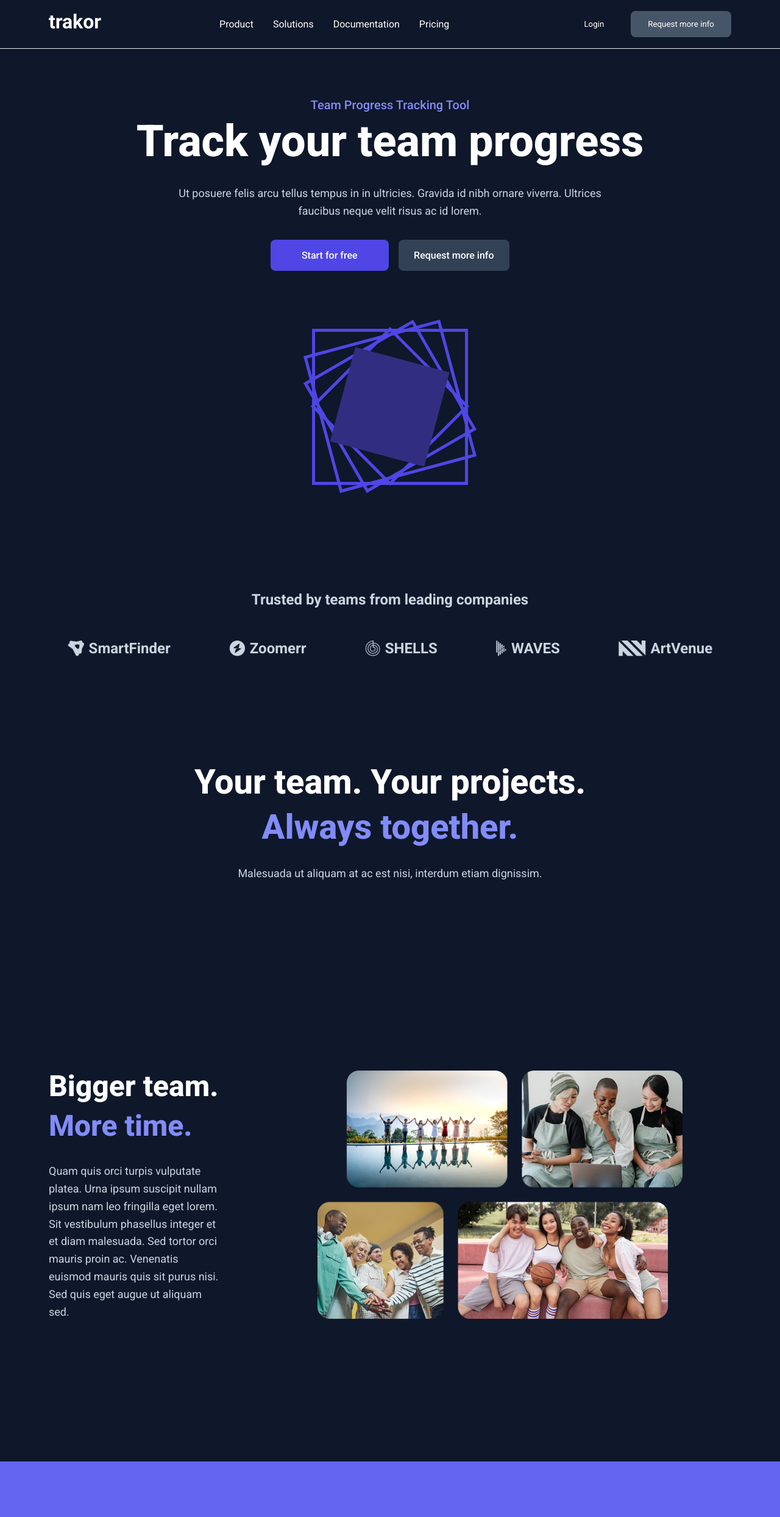
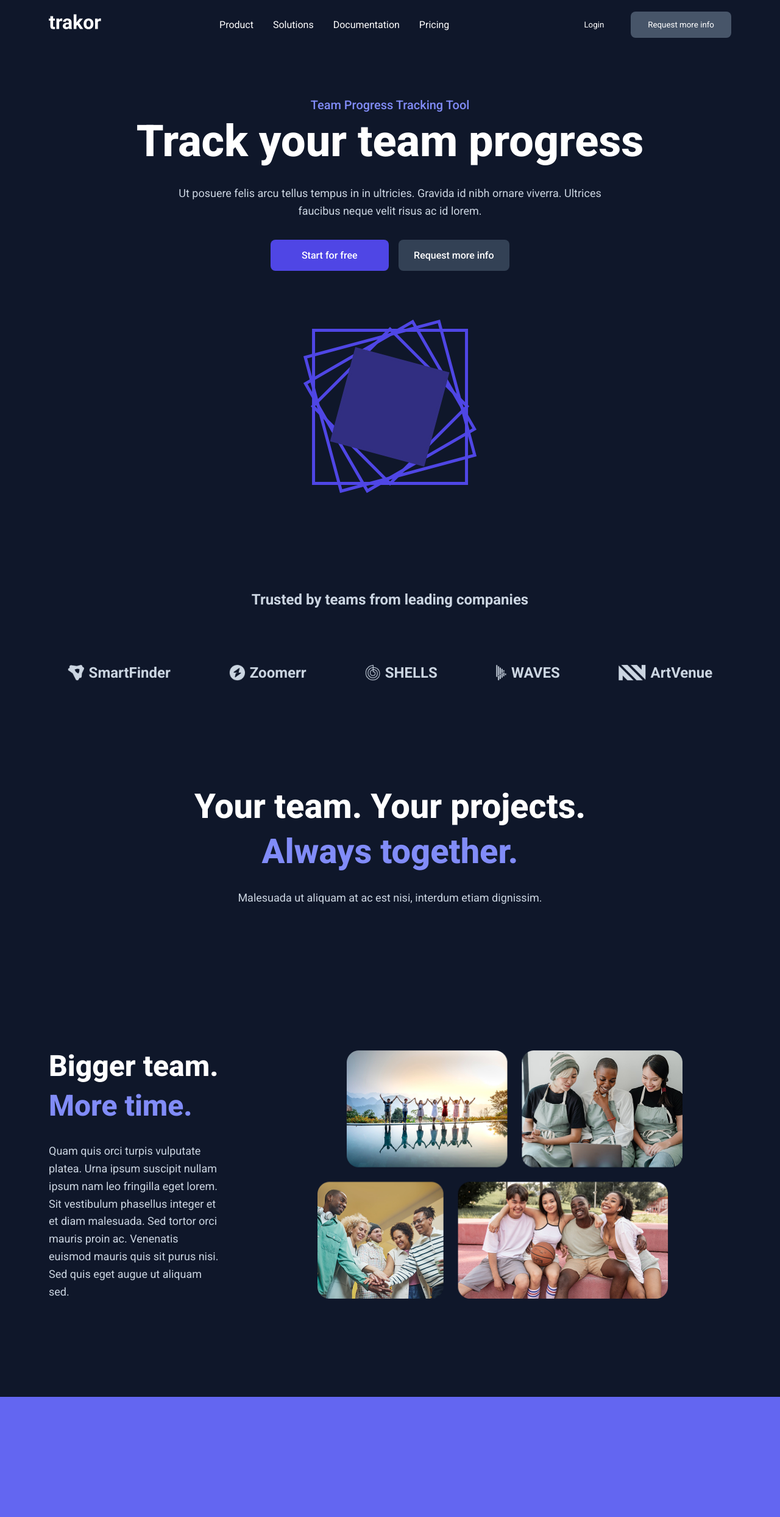
Before and after one commit to huyquangtran09/HTML_CSS_Trackor, a plain HTML site: page index.html in a window 1280 px wide. Shown: the top 2487 px of the page at 61% size. Drawn offline with Linux system fonts and the light colour scheme.

Commit message:
Refactor header styles: remove border, adjust margins and spacing

```diff
--- a/styles.css
+++ b/styles.css
@@ -38,7 +38,6 @@ header {
   display: flex;
   align-items: center;
   height: 80px;
-  border-bottom: 1px solid #e6e8ec;
   padding: 24px 80px;
 }
 
@@ -136,7 +135,7 @@ header {
   color: #CBD5E1;
   font-size: 24px;
   font-weight: 700;
-  margin-bottom: 40px;
+  margin-bottom: 80px;
 }
 
 .trusted-by-logos ul {
@@ -198,7 +197,7 @@ header {
   justify-content: space-between;
   align-items: center;
   gap: 80px;
-  margin: 153px 80px;
+  margin: 80px 80px;
 }
 
 .feature-detail-text {
```
